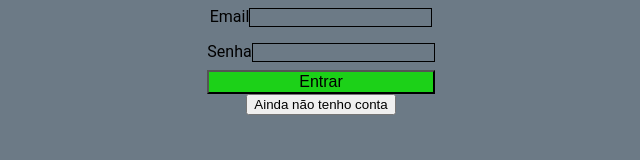
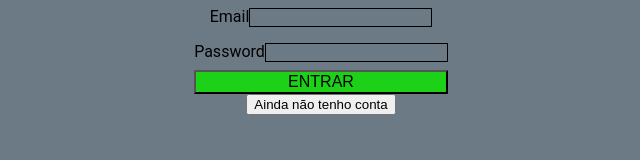
Before and after one commit to tryber/sd-03-trybeer-4, a React (Create React App) app in the folder front-end/: page /login in a window 1280 px wide. Shown: the top 160 px of the page, without its empty margins (319-959 px from the left). Built offline with nearby package versions, Linux system fonts and the light colour scheme.

Commit message:
alterando textos para passar no teste

```diff
--- a/front-end/src/pages/login/index.js
+++ b/front-end/src/pages/login/index.js
@@ -29,7 +29,7 @@ function LoginPage() {
         />
       </label>
       <label htmlFor="password">
-        Senha
+        Password
         <input
           id="password"
           className="text-box"
@@ -46,7 +46,7 @@ function LoginPage() {
         data-testid="signin-btn"
         onClick={ () => getUserData(email, password) }
       >
-        Entrar
+        ENTRAR
       </button>
       <Link to="./register">
         <button
```
